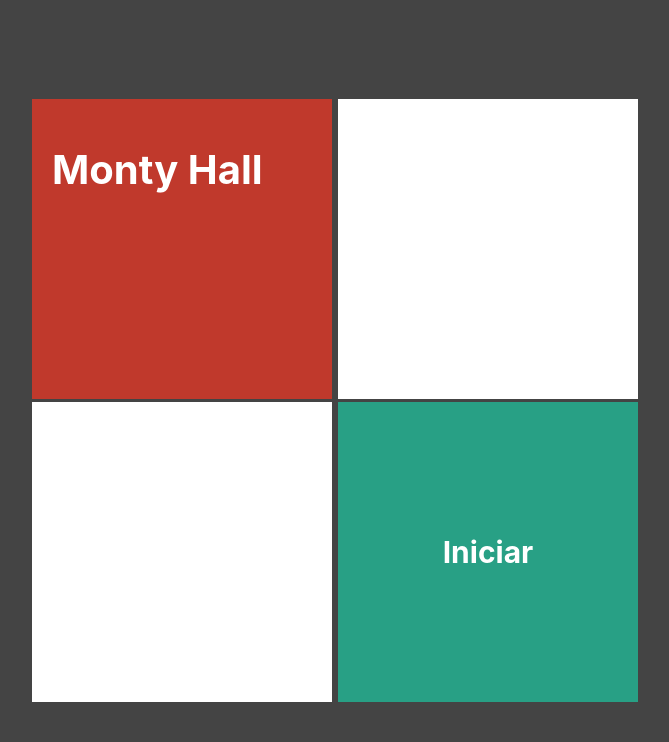
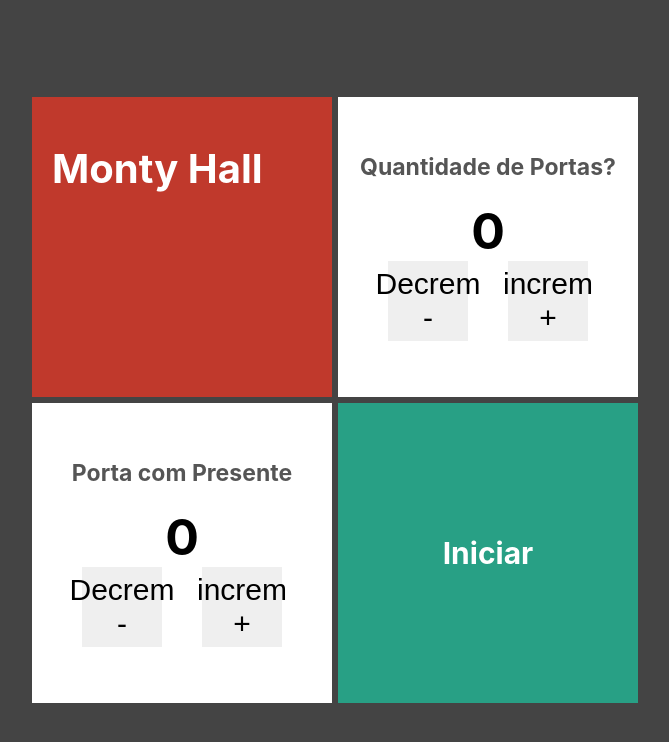
Before and after one commit to fabriciofcastro/Projeto-ache-o-presente, a Next.js app: page / in a window 1280 px wide. Shown: the top 742 px of the page, without its empty margins (305-974 px from the left). Built offline with nearby package versions, Linux system fonts and the light colour scheme.

Commit message:
Finalização do Projeto Mnty Hall

```diff
--- /dev/null
+++ b/components/EntradaNumerica.tsx
@@ -0,0 +1,24 @@
+import styles from '../styles/entradaNumerica.module.css'
+
+interface EntradaNumerica {
+    text: string
+    value: number
+    onChange: (newValue: number) => void
+}
+
+export default function EntradaNumerica(props: EntradaNumerica) {
+
+    const decrem = () =>  props.onChange(props.value - 1)
+    const increm = () => props.onChange(props.value + 1)
+
+    return (
+        <div className={styles.entradaNumerica}>
+            <span className={ styles.text }>{ props.text }</span>
+            <span className={ styles.value }>{ props.value }</span>
+            <div className={styles.botoes}>
+                <button className={styles.btn} onClick={decrem}>Decrem - </button>
+                <button className={styles.btn} onClick={increm}>increm + </button>
+            </div>
+        </div>
+    )
+}
--- a/pages/index.jsx
+++ b/pages/index.jsx
@@ -1,9 +1,15 @@
 import Cartao from '../components/cartao'
 import styles from '../styles/formulario.module.css';
 import Link from 'next/link';
+import EntradaNumerica from '../components/EntradaNumerica'
+import { useState } from 'react';
+
+
 
 export default function Formulario() {
 
+  const [qtdadePortas, setQtdaPortas] = useState(0)
+  const [comPresente, setComPrsente] = useState(0)
 
   return (
     <div className={styles.formulario}>
@@ -11,13 +17,22 @@
         <Cartao bgcolor="#c0392c">
           <h1>Monty Hall</h1>
         </Cartao>
-        <Cartao ></Cartao>
+        <Cartao >
+          <EntradaNumerica text={'Quantidade de Portas?'}
+                           value={qtdadePortas}
+                           onChange={novaQtda => setQtdaPortas(novaQtda)} />
+        </Cartao>
       </div>
       <div>
-        <Cartao></Cartao>
+        <Cartao>
+          <EntradaNumerica text={'Porta com Presente'}
+                            value={comPresente}
+                            onChange={novaPortaComPresente => setComPrsente(novaPortaComPresente)}
+          />
+        </Cartao>
 
         <Cartao bgcolor="#28a085">
-          <Link href={`/jogo/4/2`}>
+          <Link href={`/jogo/${qtdadePortas}/${comPresente}`}>
             <h2 className={styles.link} >Iniciar</h2>
           </Link>
         </Cartao>
--- /dev/null
+++ b/styles/entradaNumerica.module.css
@@ -0,0 +1,35 @@
+.entradaNumerica {
+    display: flex;
+    flex-direction: column;
+    align-items: center;
+    justify-content: center;
+    color: #000;
+    flex: 1;
+}
+
+.text {
+    color: #555;
+    font-size: 2.3rem;
+    font-weight: bold;
+    margin-bottom: 2rem;
+}
+
+.value {
+    font-size: 5rem;
+    font-weight: bold;
+}
+
+.botoes {
+    display: flex;
+}
+
+.btn {
+    display: flex;
+    justify-content: center;
+    align-items: center;
+    font-size: 3rem;
+    height: 80px;
+    width: 80px;
+    margin: 0 20px ;
+    border: none;
+}
--- a/styles/formulario.module.css
+++ b/styles/formulario.module.css
@@ -3,12 +3,17 @@
     justify-content: center;
     align-items: center;
     height: 100vh;
+    flex-direction: column;
 }
 
+.formulario > div {
+    display: flex;
+}
 .link {
     flex: 1;
     margin: 0;
     display: flex;
     justify-content: center;
     align-items: center;
+    cursor: pointer;
 }
```
